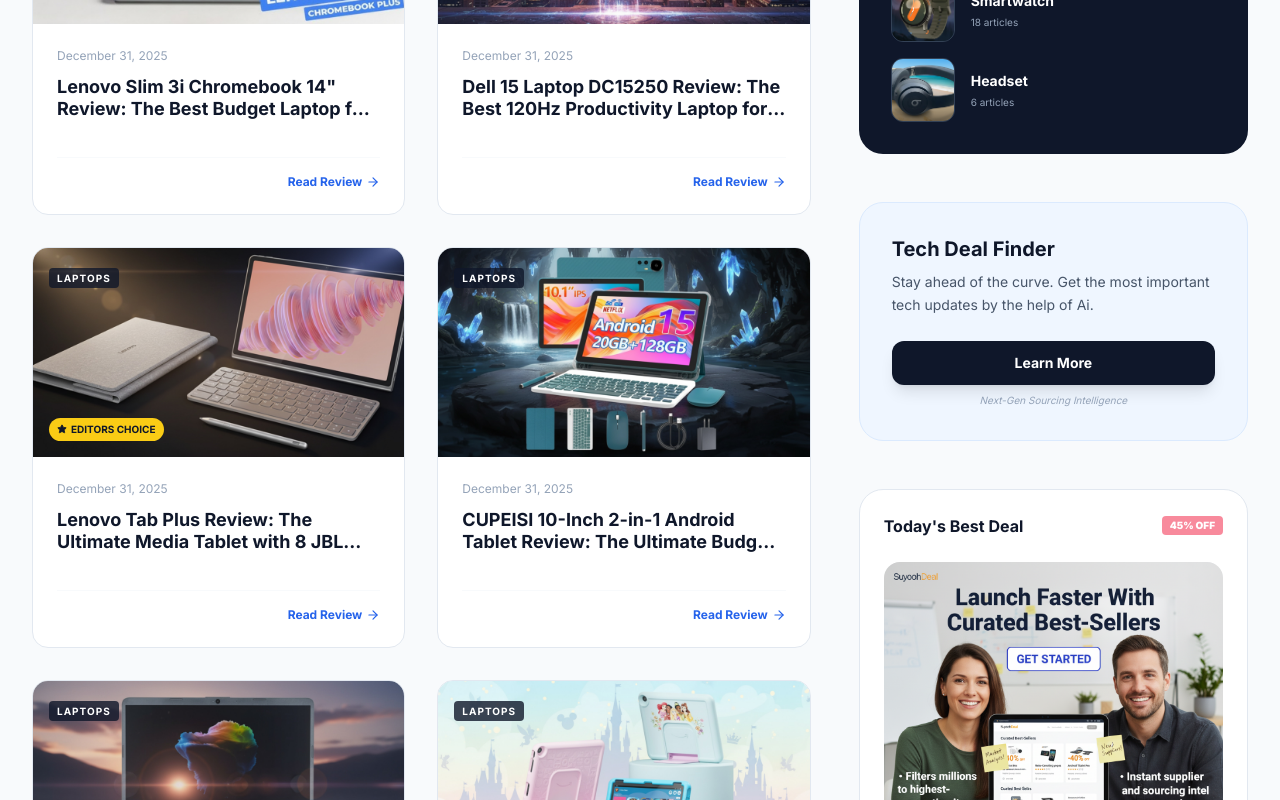
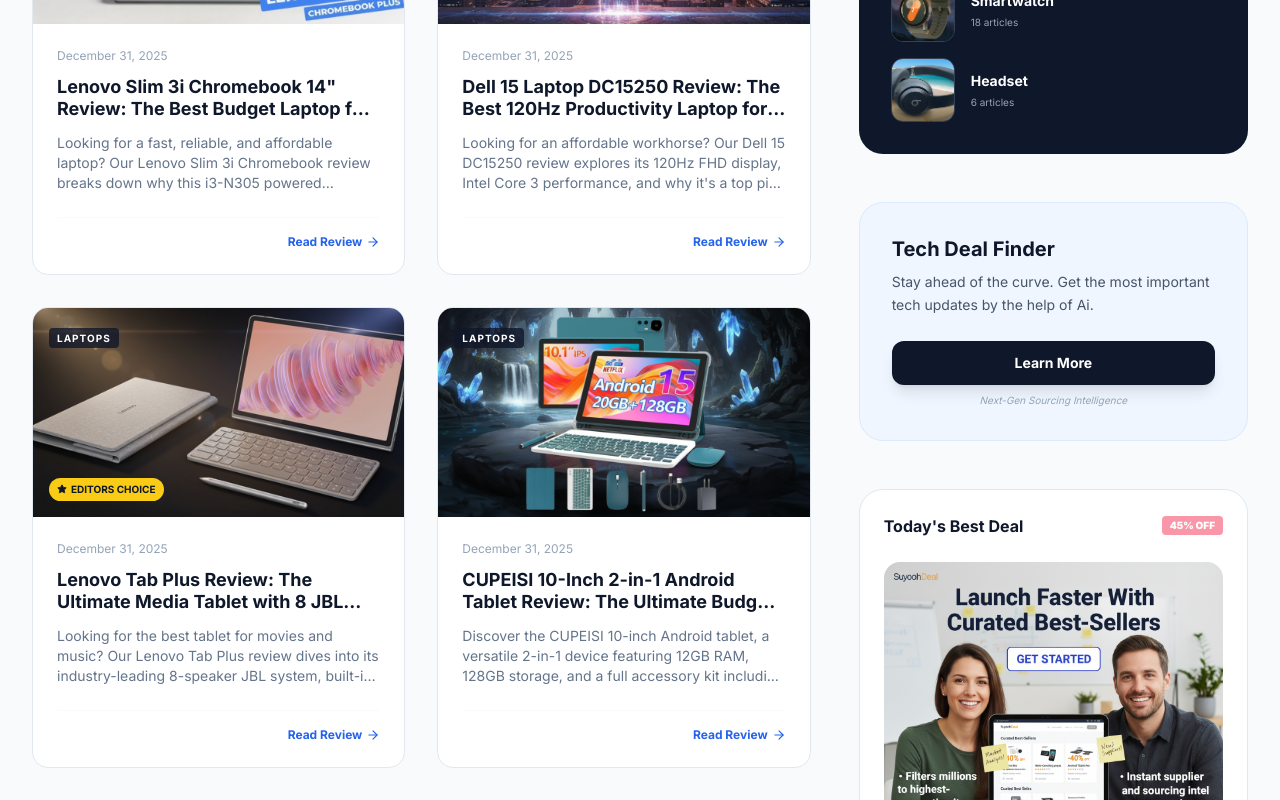
Before and after one commit to korgelo/modernwebecom, a Next.js app: page / in a window 1280 px wide. Shown: the part 1060-1860 px from the top of the page. Built offline with nearby package versions, Linux system fonts and the light colour scheme.

Commit message:
description

```diff
--- a/components/BlogCard.tsx
+++ b/components/BlogCard.tsx
@@ -32,7 +32,7 @@ const BlogCard: React.FC<BlogCardProps> = ({ post, horizontal = false }) => {
             {post.title}
           </h3>
           <p className="text-slate-500 text-sm mb-4 line-clamp-2">
-            {post.excerpt}
+            {post.description}
           </p>
         </div>
       </Link>
@@ -71,7 +71,7 @@ const BlogCard: React.FC<BlogCardProps> = ({ post, horizontal = false }) => {
           </h3>
         </Link>
         <p className="text-slate-500 text-sm mb-6 line-clamp-3">
-          {post.excerpt}
+          {post.description}
         </p>
         <div className="mt-auto pt-4 border-t border-slate-50 flex items-center justify-end">
           <Link
```
